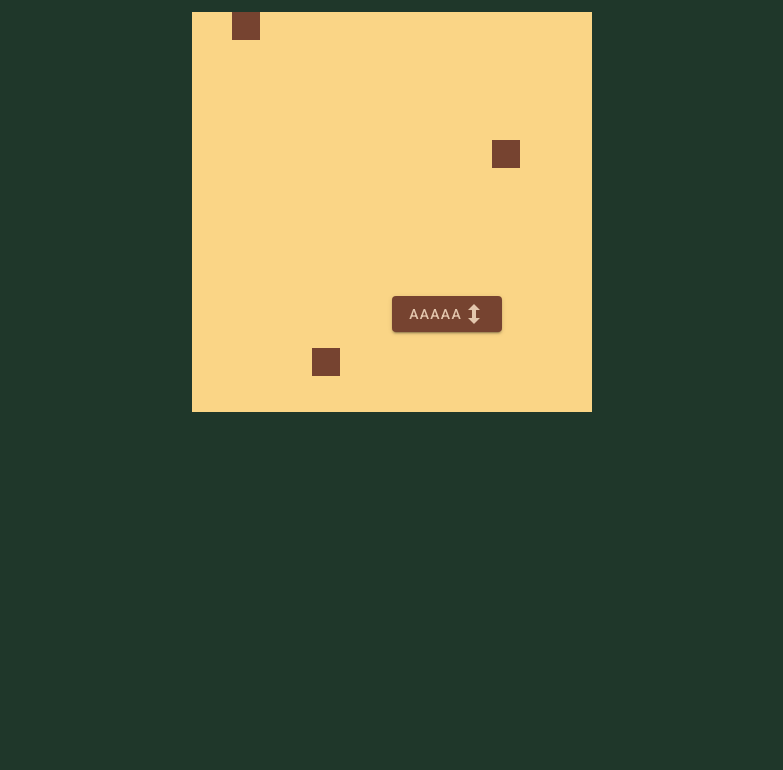
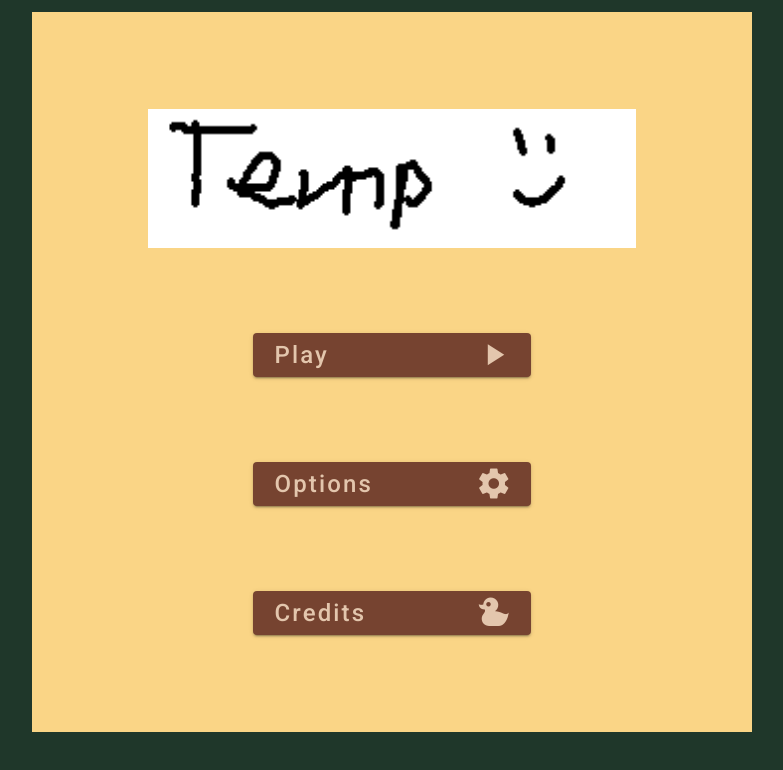
Before and after one commit to LiathHelvetica/MonkiGame, a Nuxt app in the folder MonkiGame/: page / in a window 1280 px wide. Shown: the top 770 px of the page, without its empty margins (248-1031 px from the left). Built offline with nearby package versions, Linux system fonts and the light colour scheme.

Commit message:
hook up main menu to game, implement game's play area

```diff
--- a/MonkiGame/pages/index.vue
+++ b/MonkiGame/pages/index.vue
@@ -1,56 +1,53 @@
 <template>
   <div>
     <div class="game-board">
-      <div class="tile3"></div>
-      <div class="tile1"></div>
-      <div class="tile2"></div>
-      <v-btn class="sample-button"
-        >AAAAA<v-icon>mdi-arrow-up-down-bold</v-icon></v-btn
-      >
+      <main-menu
+        v-if="gameState === mainMenu"
+        @play-clicked="initialiseGame"
+        @options-clicked="goToOptions"
+        @credits-clicked="goToCredits"
+      ></main-menu>
     </div>
   </div>
 </template>
 
 <script>
-export default {}
+import MainMenu from '@/components/MainMenu'
+import { mapGetters } from 'vuex'
+
+export default {
+  components: {
+    MainMenu,
+  },
+  data() {
+    return {
+      gameState: undefined,
+    }
+  },
+  computed: {
+    ...mapGetters(['mainMenu']),
+  },
+  created() {
+    this.gameState = this.mainMenu
+  },
+  methods: {
+    initialiseGame() {},
+    goToOptions() {
+      console.log('go to options')
+    },
+    goToCredits() {
+      console.log('go to credits')
+    },
+  },
+}
 </script>
 
-<style lang="sass">
+<style scoped lang="sass">
 @import '~/assets/variables.scss'
 
 .game-board
-  width: 400px
-  height: 400px
+  width: 90vmin
+  height: 90vmin
   background-color: $board-color
   margin: auto
-
-.tile1
-  position: relative
-  top: 25%
-  left: 75%
-  background-color: $tile-color
-  width: 7%
-  height: 7%
-
-.tile2
-  position: relative
-  top: 70%
-  left: 30%
-  background-color: $tile-color
-  width: 7%
-  height: 7%
-
-.tile3
-  position: relative
-  top: 0
-  left: 10%
-  background-color: $tile-color
-  width: 7%
-  height: 7%
-
-.sample-button
-  top: 50%
-  left: 50%
-  background-color: $tile-color !important
-  color: $accent-color !important
 </style>
```
